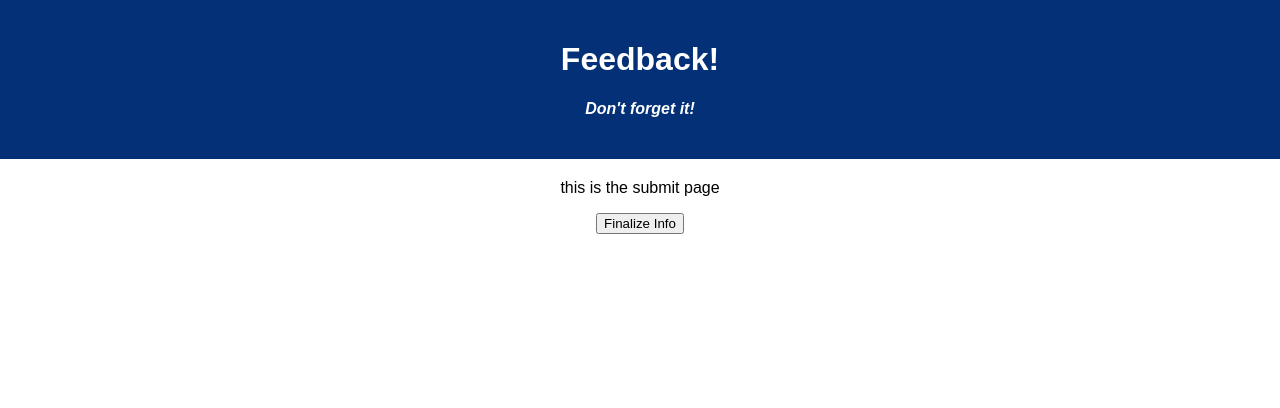
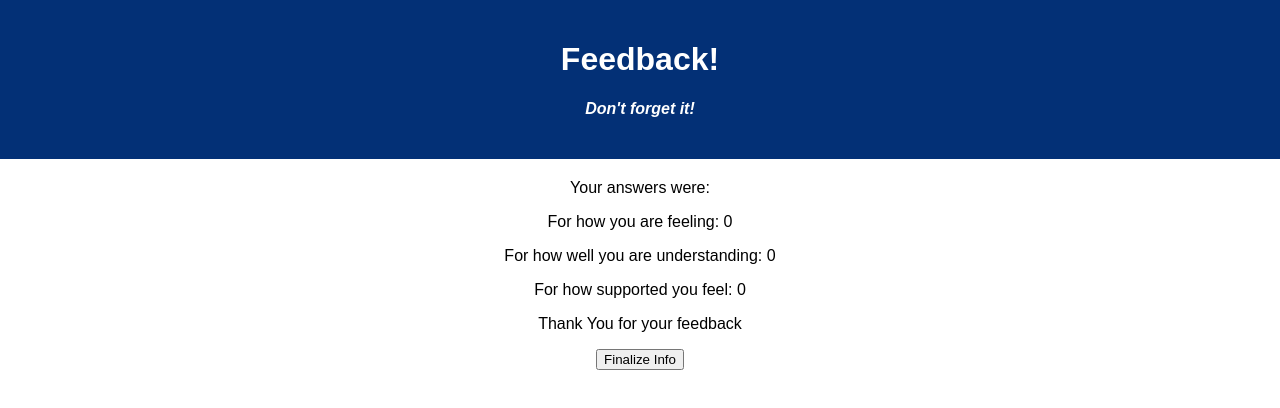
Before and after one commit to joshgulledge/feedback-app, a React (Create React App) app: page /#/submit in a window 1280 px wide. Shown: the top 408 px of the page. Built offline with nearby package versions, Linux system fonts and the light colour scheme.

Commit message:
added a final preview of responses

```diff
--- a/src/components/Submit/submit.jsx
+++ b/src/components/Submit/submit.jsx
@@ -21,9 +21,19 @@ const Submit = function () {
 
   return (
     <div>
+      {/* Show a preview of responses */}
       <p>
-        this is the submit page
+        Your answers were:
       </p>
+
+      <p>For how you are feeling: {feeling}</p>
+
+      <p>For how well you are understanding: {understand}</p>
+
+      <p>For how supported you feel: {supported}</p>
+
+      {comments ? <p>You made the extra comment: {comments} </p> : <p> Thank You for your feedback</p> }
+
       <button onClick={submitInfo}>Finalize Info</button>
     </div>
   )
```
